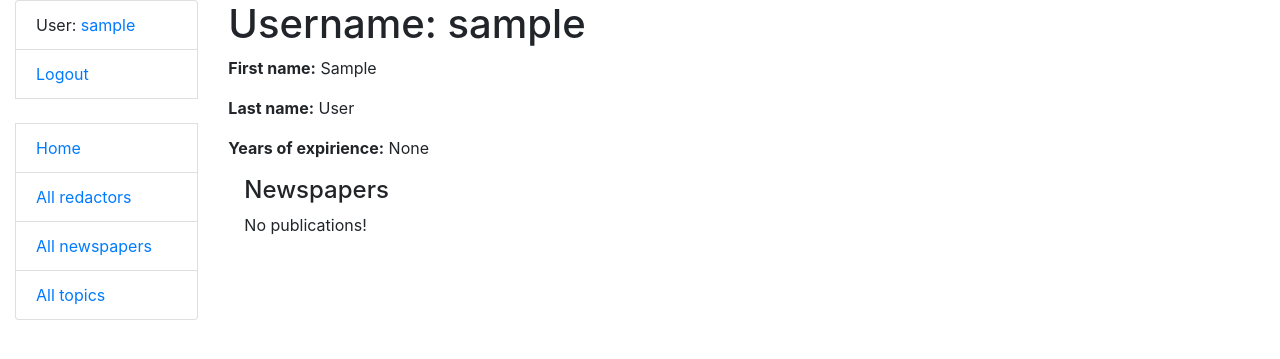
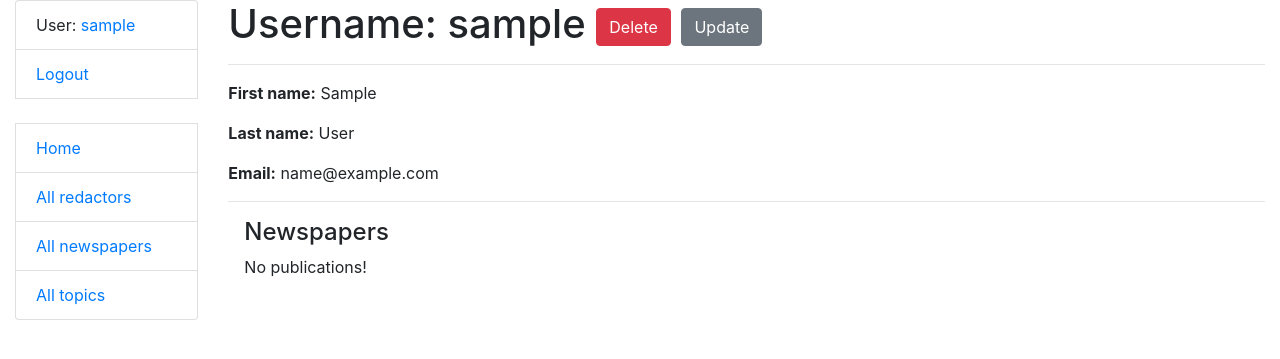
Before and after one commit to LiudmylaKulinchenko/newspaper-agency, a Django app: page /redactors/1/ in a window 1280 px wide. Shown: the top 359 px of the page. Run offline with Django 4.2, Linux system fonts and the light colour scheme; the visitor is signed in with stand-in values (Sample User, id 1); data comes from the database, SQL or seed files in the repository; data that the repository does not hold is empty.

Commit message:
Change redactor_detail.html template & fix link to user on redactor_list.html

```diff
--- a/templates/catalog/redactor_detail.html
+++ b/templates/catalog/redactor_detail.html
@@ -3,18 +3,37 @@
 {% block content %}
   <h1>
     Username: {{ redactor.username }}
-{#    <a href="{% url 'catalog:redactor-delete' pk=redactor.id %}" class="btn btn-danger link-to-page">#}
-{#      Delete#}
-{#    </a>#}
-{#    <a href="{% url 'catalog:redactor-update' pk=redactor.id %}" class="btn btn-secondary link-to-page">#}
-{#      Update#}
-{#    </a>#}
+    <a href="{% url 'catalog:redactor-delete' pk=redactor.id %}" class="btn btn-danger link-to-page">
+      Delete
+    </a>
+    <a href="{% url 'catalog:redactor-update' pk=redactor.id %}" class="btn btn-secondary link-to-page">
+      Update
+    </a>
   </h1>
 
-  <p><strong>First name:</strong> {{ redactor.first_name }}</p>
-  <p><strong>Last name:</strong> {{ redactor.last_name }}</p>
-  <p><strong>Years of expirience:</strong> {{ redactor.years_of_expirience }}</p>
+  <hr>
+  {% if redactor.first_name %}
+    <p><strong>First name:</strong> {{ redactor.first_name }}</p>
+  {% endif %}
 
+  {% if redactor.last_name %}
+    <p><strong>Last name:</strong> {{ redactor.last_name }}</p>
+  {% endif %}
+
+  <p>
+    <strong>Email:</strong>
+    {% if redactor.email %}
+     {{ redactor.email }}
+    {% else %}
+      no email provided
+    {% endif %}
+  </p>
+
+  {% if redactor.years_of_expirience %}
+    <p><strong>Years of expirience:</strong> {{ redactor.years_of_expirience }}</p>
+  {% endif %}
+
+  <hr>
   <div class="ml-3">
     <h4>Newspapers</h4>
 
--- a/templates/catalog/redactor_list.html
+++ b/templates/catalog/redactor_list.html
@@ -26,7 +26,7 @@
   {% for redactor in redactor_list %}
     <tr>
       <td>{{ redactor.id }}</td>
-      <td><a href="{{ redactor.get_absolute_url }}">{{ redactor.username }} {% if user == redactor %} (Me){% endif %}</a></td>
+      <td><a href="{% url 'catalog:redactor-detail' pk=redactor.id %}">{{ redactor.username }} {% if user == redactor %} (Me){% endif %}</a></td>
       <td>{{ redactor.first_name }}</td>
       <td>{{ redactor.last_name }}</td>
     </tr>
```
